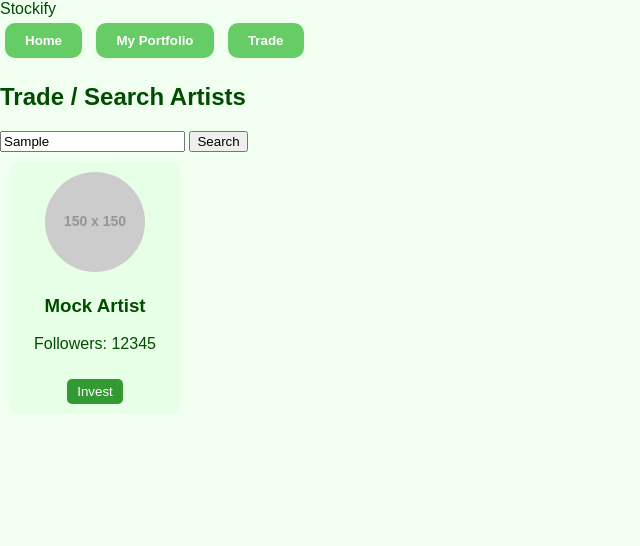
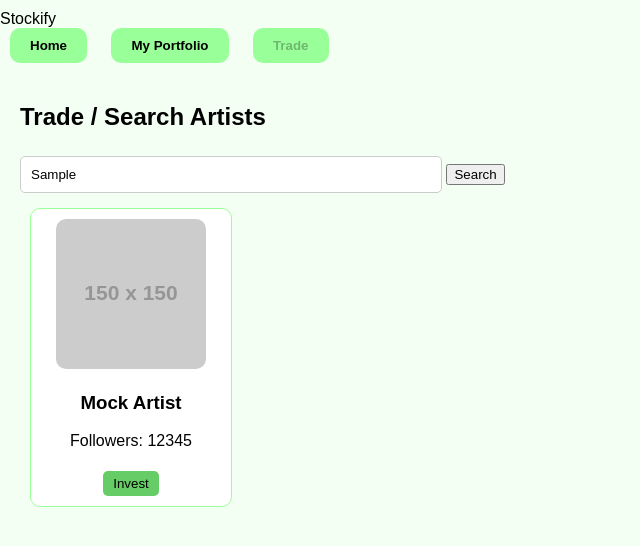
Before and after one commit to bjg5k2/Stockify, a plain HTML site: page trade.html in a window 1280 px wide. Both pictures are taken after typing "Sample" into the empty fields and a click on the button "Search". Shown: the whole page, without its empty margins (0-640 px from the left). Drawn offline with Linux system fonts and the light colour scheme; no server answers; placeholder pictures from the web are drawn by us.

Commit message:
Update style.css

```diff
--- a/style.css
+++ b/style.css
@@ -1,71 +1,85 @@
 body {
   font-family: Arial, sans-serif;
-  background-color: #f0fff0;
-  color: #004d00;
+  background-color: #f4fff4;
   margin: 0;
   padding: 0;
 }
 
 header {
-  background-color: #b2fab4;
+  background-color: #66cc66;
   padding: 20px;
   text-align: center;
   border-bottom-left-radius: 15px;
   border-bottom-right-radius: 15px;
 }
 
+header h1 {
+  margin: 0;
+  color: white;
+}
+
+nav {
+  margin-top: 10px;
+}
+
 nav button {
-  margin: 5px;
+  margin: 0 10px;
   padding: 10px 20px;
   border-radius: 10px;
   border: none;
+  background-color: #99ff99;
+  cursor: pointer;
+  font-weight: bold;
+}
+
+nav button:hover {
+  background-color: #88ee88;
+}
+
+main {
+  padding: 20px;
+}
+
+.page {
+  max-width: 800px;
+  margin: 0 auto;
+}
+
+input {
+  margin: 5px 0;
+  padding: 10px;
+  width: 90%;
+  max-width: 400px;
+  border-radius: 5px;
+  border: 1px solid #ccc;
+}
+
+button.invest-btn {
+  margin-top: 5px;
+  padding: 5px 10px;
   background-color: #66cc66;
-  color: white;
-  font-weight: bold;
+  border: none;
+  border-radius: 5px;
   cursor: pointer;
 }
 
-nav button:hover {
-  background-color: #4caf50;
-}
-
-.page {
-  padding: 20px;
+button.invest-btn:hover {
+  background-color: #55bb55;
 }
 
 .artist-card {
   display: inline-block;
+  width: 180px;
+  margin: 10px;
+  padding: 10px;
+  border: 1px solid #99ff99;
+  border-radius: 10px;
+  background-color: white;
+  text-align: center;
+}
+.artist-card img {
   width: 150px;
-  margin: 10px;
-  text-align: center;
-  background-color: #e6ffe6;
+  height: 150px;
+  object-fit: cover;
   border-radius: 10px;
-  padding: 10px;
 }
-
-.artist-card img {
-  width: 100px;
-  height: 100px;
-  border-radius: 50%;
-}
-
-.invest-btn {
-  margin-top: 10px;
-  padding: 5px 10px;
-  border-radius: 5px;
-  border: none;
-  background-color: #339933;
-  color: white;
-  cursor: pointer;
-}
-
-.invest-btn:hover {
-  background-color: #267326;
-}
-
-#auth input {
-  margin: 5px;
-  padding: 8px;
-  border-radius: 5px;
-  border: 1px solid #66cc66;
-}
```
